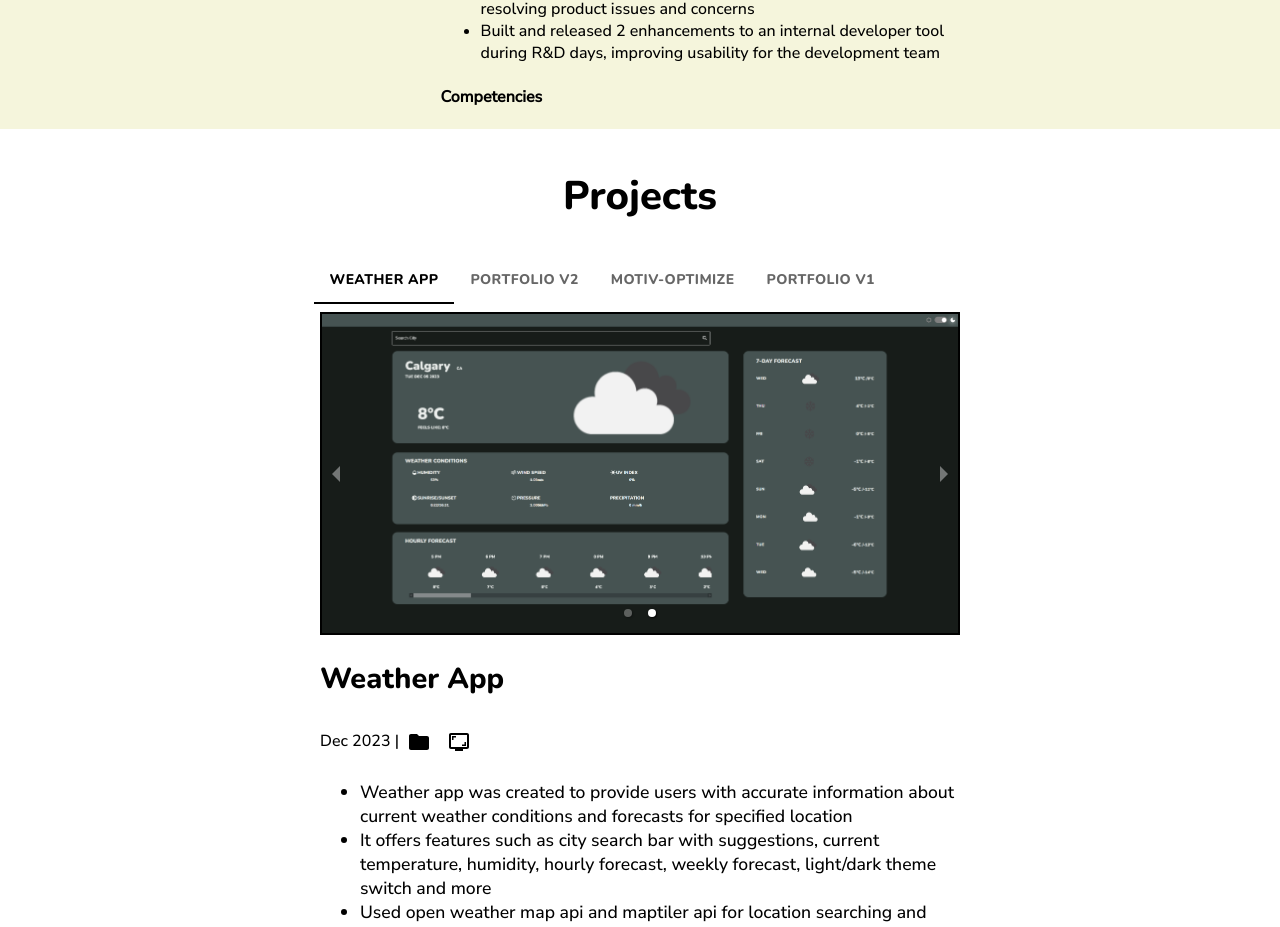
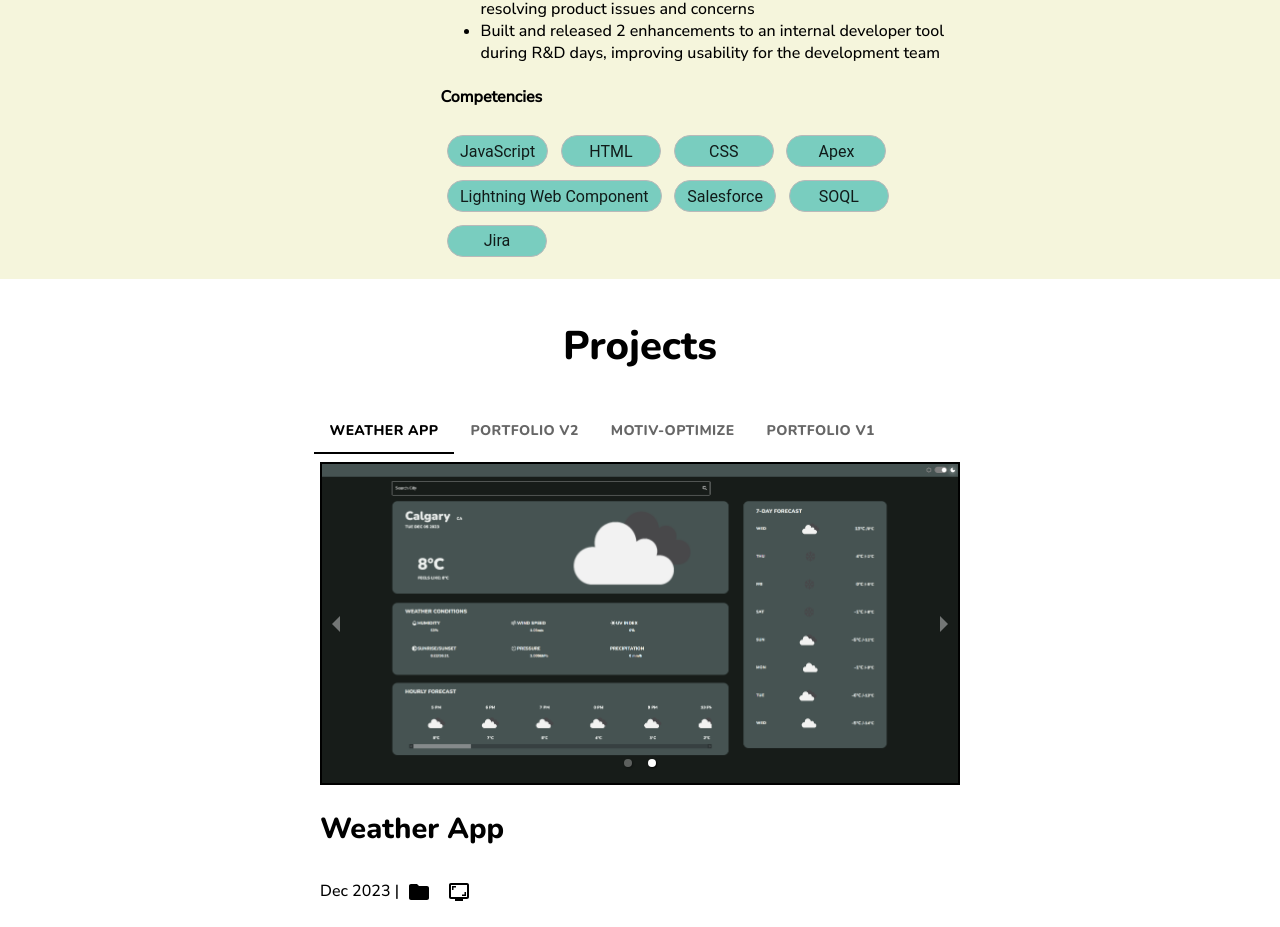
Before and after one commit to EddieSKim/Portfolio, a React (Create React App) app in the folder portfolio/: page / in a window 1280 px wide. Shown: the part 2419-3346 px from the top of the page. Built offline with nearby package versions, Linux system fonts and the light colour scheme.

Commit message:
update tech info

```diff
--- a/portfolio/src/components/work/Work.js
+++ b/portfolio/src/components/work/Work.js
@@ -5,8 +5,8 @@ import styles from "./Work.module.css";
 import TechChip from "../techChip/techChip";
 
 const skipTech = [
-    "Javascript",
-    "Typescript",
+    "JavaScript",
+    "TypeScript",
     "Java",
     "HTML",
     "CSS",
@@ -14,7 +14,14 @@ const skipTech = [
 ]
 
 const tRecTech = [
-
+    "JavaScript",
+    "HTML",
+    "CSS",
+    "Apex",
+    "Lightning Web Component",
+    "Salesforce",
+    "SOQL",
+    "Jira"
 ]
 
 function Work() {
```
